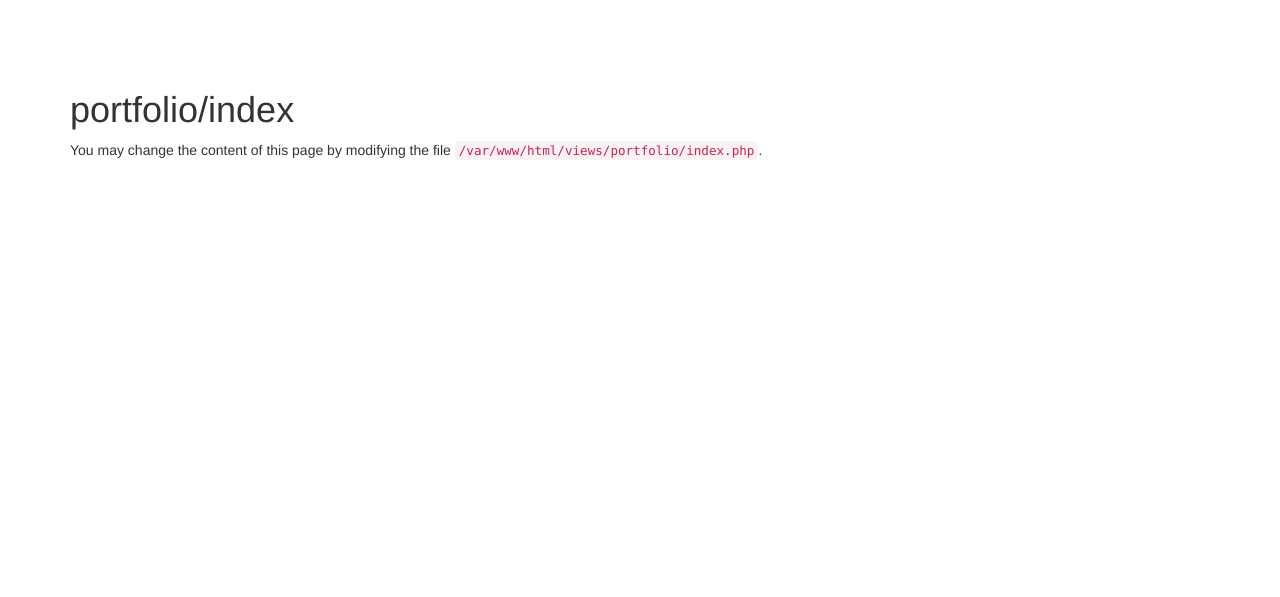
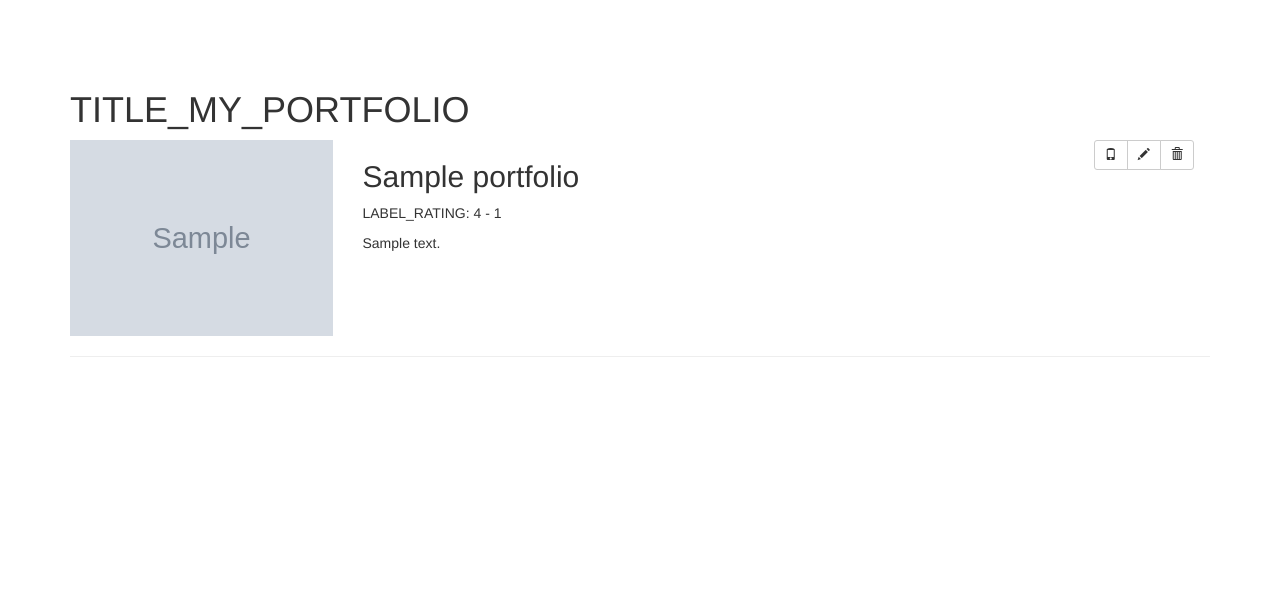
Before and after one commit to kalny/portfolio, a Yii app: template views/portfolio/index.php in a window 1280 px wide. Shown: the top 597 px of the page. Run offline with PHP 8.4 and a stand-in for Yii, Linux system fonts and the light colour scheme; the template is opened without the code that fills it: most values are stand-ins (such as "Sample title", 1, 10 or a date in 2020); grey boxes marked "Sample" are stand-in pictures; data that the repository does not hold is empty; some libraries are stand-ins or nearby versions.

Commit message:
Portfolio List

```diff
--- a/views/layouts/main.php
+++ b/views/layouts/main.php
@@ -37,6 +37,9 @@ AppAsset::register($this);
         'options' => ['class' => 'navbar-nav navbar-right'],
         'items' => [
             ['label' => Yii::t('app', 'NAV_HOME'), 'url' => ['/portfolio/view']],
+            (! Yii::$app->user->isGuest ) ? (
+                ['label' => Yii::t('app', 'NAV_MY_PORTFOLIO'), 'url' => ['/portfolio/index']]
+            ) : NULL,
             Yii::$app->user->isGuest ? (
                 ['label' => Yii::t('app', 'NAV_LOGIN'), 'url' => ['/site/login']]
             ) : (
--- a/views/portfolio/index.php
+++ b/views/portfolio/index.php
@@ -1,9 +1,48 @@
 <?php
+
+use yii\helpers\Url;
+use app\helpers\Translator;
+
 /* @var $this yii\web\View */
+/* @var $portfolio \app\models\Portfolio */
+
+$title = Yii::t('app', 'TITLE_MY_PORTFOLIO');
+
+$this->title = $title;
+
 ?>
-<h1>portfolio/index</h1>
+<h1><?= $title ?></h1>
 
-<p>
-    You may change the content of this page by modifying
-    the file <code><?= __FILE__; ?></code>.
-</p>
+<?php foreach ($portfolios as $portfolio): ?>
+
+<div class="row">
+    <div class="col-sm-3">
+        <img src="/public/<?= $portfolio->avatar ?>" class="img-responsive">
+    </div>
+    <div class="col-sm-9">
+        <div class="row">
+            <div class="col-sm-10">
+                <h2><?= $portfolio->name ?></h2>
+            </div>
+            <div class="col-sm-2">
+                <div class="btn-group btn-group-sm" role="group">
+                    <a href="<?= Url::to(['portfolio/view', 'id' => $portfolio->id]) ?>" type="button" class="btn btn-default" title="<?= Yii::t('app', 'LABEL_VIEW') ?>">
+                        <span class="glyphicon glyphicon-phone" aria-hidden="true"></span>
+                    </a>
+                    <a href="<?= Url::to(['portfolio/edit', 'id' => $portfolio->id]) ?>" type="button" class="btn btn-default" title="<?= Yii::t('app', 'LABEL_EDIT') ?>">
+                        <span class="glyphicon glyphicon-pencil" aria-hidden="true"></span>
+                    </a>
+                    <button type="button" class="btn btn-default" title="<?= Yii::t('app', 'LABEL_DELETE') ?>">
+                        <span class="glyphicon glyphicon-trash" aria-hidden="true"></span>
+                    </button>
+                </div>
+            </div>
+        </div>
+
+        <p><?= Yii::t('app', 'LABEL_RATING') ?>: <?= $portfolio->rating ?> - <?= count($portfolio->users) ?> <?= Translator::getTranslate(count($portfolio->users))?></p>
+        <p><?= $portfolio->description ?></p>
+    </div>
+</div>
+<hr>
+
+<?php endforeach; ?>
--- a/views/portfolio/view.php
+++ b/views/portfolio/view.php
@@ -12,7 +12,7 @@ $this->title = $title;
 
 <div class="row">
     <div class="col-sm-6">
-        <img class="img-responsive" src="public/<?= $portfolio->avatar ?>">
+        <img class="img-responsive" src="/public/<?= $portfolio->avatar ?>">
     </div>
     <div class="col-sm-6">
         <h3><?= Yii::t('app', 'TITLE_DESCRIPTION') ?>:</h3>
@@ -41,7 +41,7 @@ $this->title = $title;
 <div class="row">
 <?php foreach ($portfolio->works as $work): ?>
     <div class="col-sm-3">
-        <p><img class="img-responsive" src="public/<?= (!empty($work->image)) ? $work->image : 'no-image.png' ?>"></p>
+        <p><img class="img-responsive" src="/public/<?= (!empty($work->image)) ? $work->image : 'no-image.png' ?>"></p>
         <p><?= $work->title ?></p>
         <p><a data-toggle="modal" data-target="#workModalWindow" data-id="<?= $work->id ?>" href="#"><?= Yii::t('app', 'LABEL_READ_MORE') ?></a></p>
     </div>
--- a/views/portfolio/work.php
+++ b/views/portfolio/work.php
@@ -4,7 +4,7 @@
 
 <div class="row">
     <div class="col-sm-6">
-        <img class="img-responsive" src="public/<?= (!empty($work->image)) ? $work->image : 'no-image.png' ?>">
+        <img class="img-responsive" src="/public/<?= (!empty($work->image)) ? $work->image : 'no-image.png' ?>">
     </div>
     <div class="col-sm-6">
         <?= $work->description ?>
--- a/web/js/site.js
+++ b/web/js/site.js
@@ -7,7 +7,7 @@ $('#workModalWindow').on('show.bs.modal', function(e){
 
 
 
-    $.get("portfolio/modal-work-view?workId=" + id, function(data){
+    $.get("/portfolio/modal-work-view?workId=" + id, function(data){
         $('#workModalWindow').find('.modal-title').html(data.title);
         $('#workModalWindow').find('.modal-body').html(data.body);
     })
```
Also changed, not shown: controllers/PortfolioController.php (+7 -1 lines), helpers/Translator.php (added, +28 -0 lines), messages/en/app.php (+9 -0 lines), messages/ru/app.php (+9 -0 lines).
